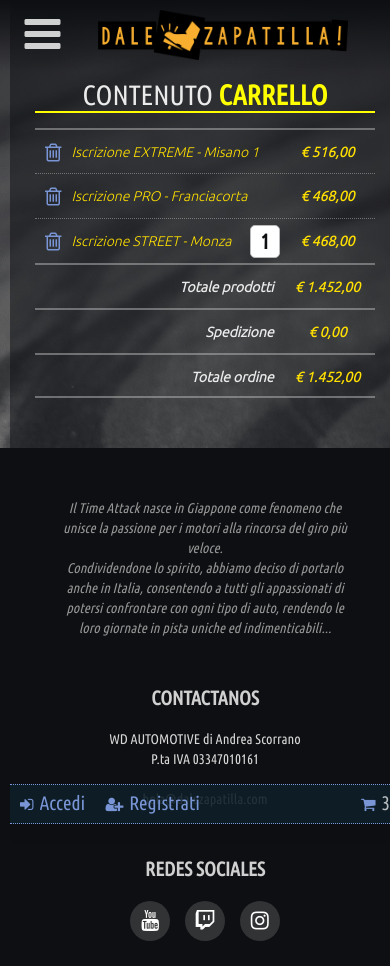
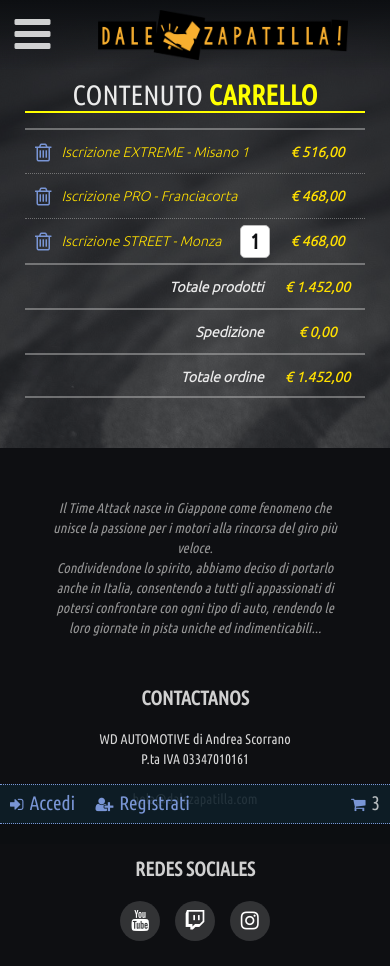
Before and after one commit to rubenarevalo98/DaleZapatilla, a PHP site: page /carrito.html in a window 390 px wide. Run offline with PHP 8.4, Linux system fonts and the light colour scheme; some libraries are stand-ins or nearby versions.

Commit message:
Update style.css

```diff
--- a/style/style.css
+++ b/style/style.css
@@ -321,13 +321,7 @@ section.pageFull {
 	}
 }
 
-@media all and (max-width: 600px){
-    div{
-        width:100%;
-        height:auto;
-        margin-left:10px;
-    }
-}
+
 
 /***************************************************************************/
 /* LOADER ******************************************************************/
```
